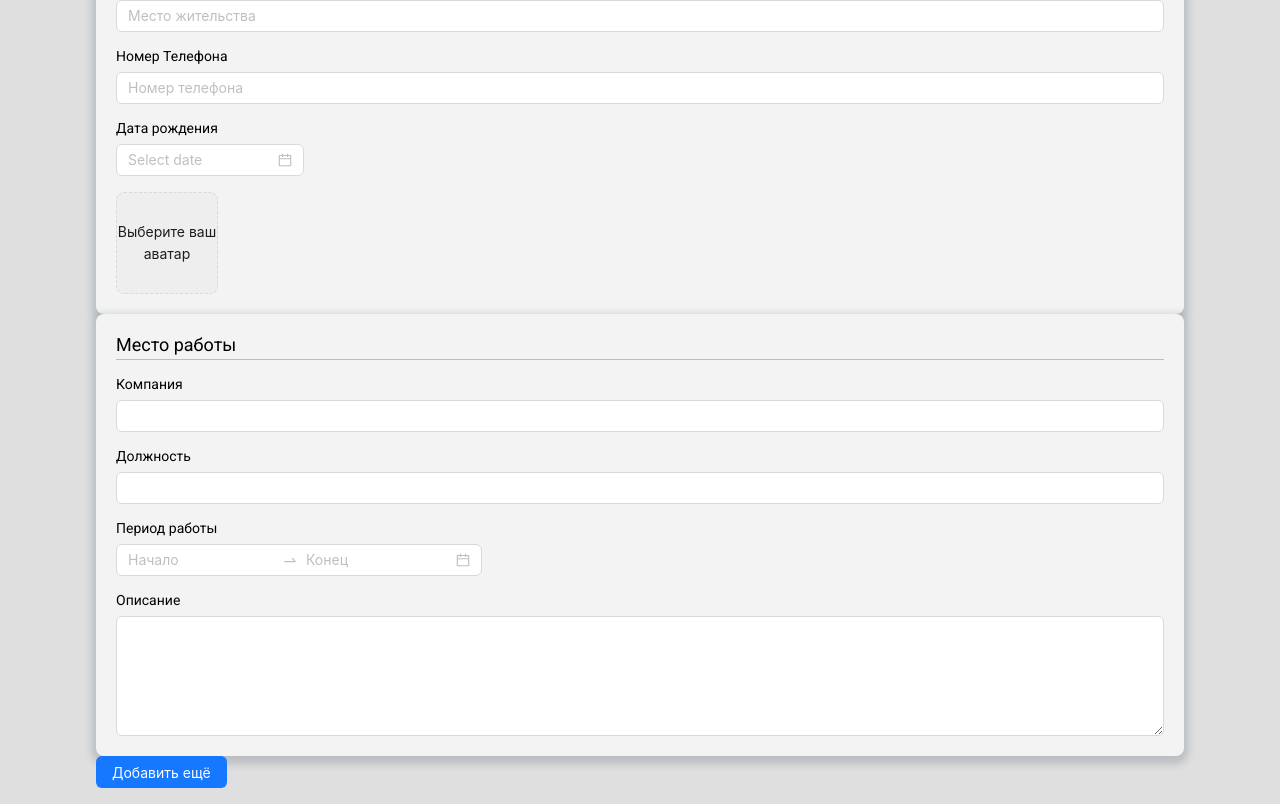
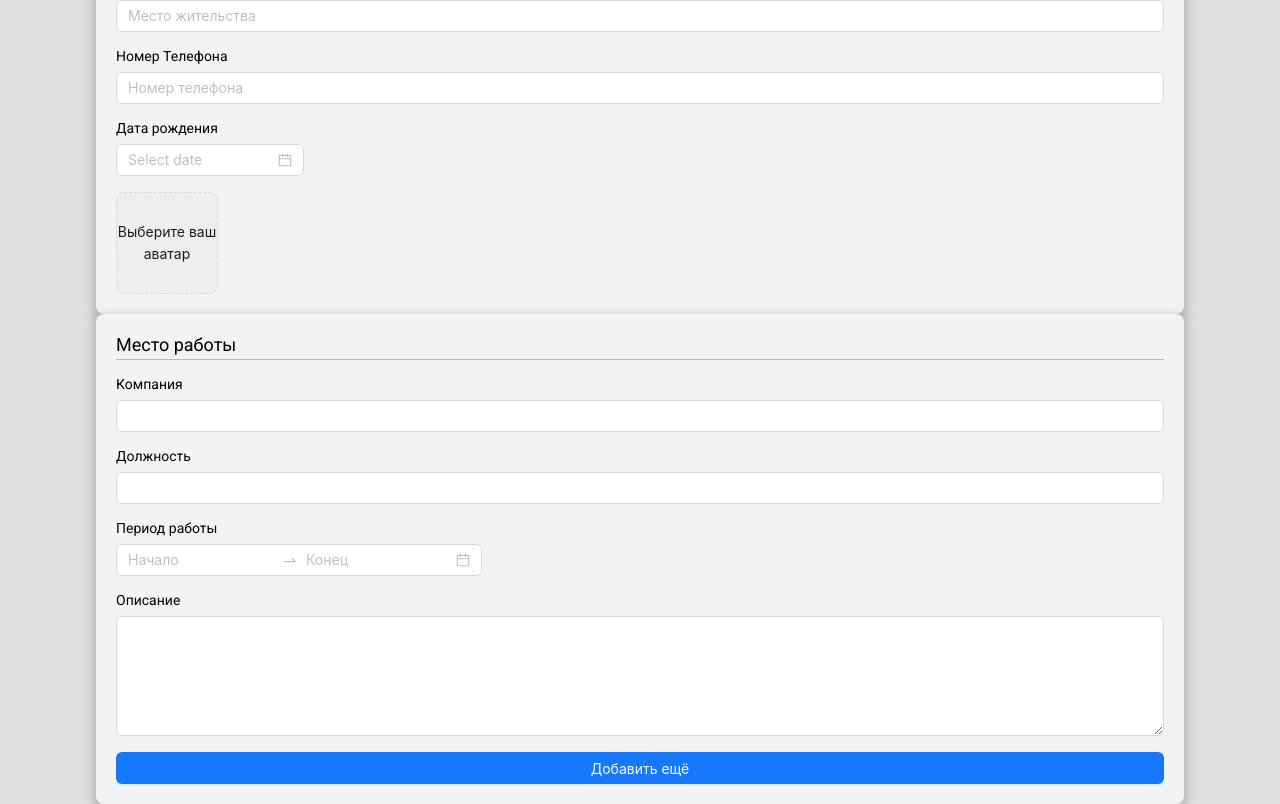
Before and after one commit to Oksana-Botsieva/Create-CV.2, a React (Create React App) app: page / in a window 1280 px wide. Shown: the part 223-1027 px from the top of the page. Built offline with nearby package versions, Linux system fonts and the light colour scheme.

Commit message:
Work Experience block under development

```diff
--- a/package.json
+++ b/package.json
@@ -1,7 +1,7 @@
 {
   "name": "my-app",
-  "homepage": "https://oksana-botsieva.github.io/Create-CV.2/",
   "version": "0.1.0",
+  "homepage": "https://Oksana-Botsieva.github.io/Create-CV.2",
   "private": true,
   "dependencies": {
     "@testing-library/jest-dom": "^5.17.0",
@@ -22,9 +22,9 @@
     "web-vitals": "^2.1.4"
   },
   "scripts": {
-    "start": "react-scripts start",
     "predeploy": "npm run build",
     "deploy": "gh-pages -d build",
+    "start": "react-scripts start",
     "build": "react-scripts build",
     "test": "react-scripts test",
     "eject": "react-scripts eject"
--- a/src/components/Experience/Experience.tsx
+++ b/src/components/Experience/Experience.tsx
@@ -3,55 +3,70 @@ import { Card } from "../Card/Card";
 import { Control } from "../ControlForm/Control";
 import { Button, DatePicker, Input } from "antd";
 import * as S from "./style";
+import { IExperience } from "../../types/experience";
+
+const { RangePicker } = DatePicker;
+
+const initialState: IExperience[] = [
+  {
+    id: Math.random(),
+    company: "",
+    position: "",
+    description: "",
+    date: [null, null],
+  },
+];
 
 const Experience: React.FC = () => {
-  const { RangePicker } = DatePicker;
   const { TextArea } = Input;
-  const [forms, setForms] = useState<number[]>([]);
-  const addForm = () => {
-    setForms([...forms, forms.length]);
+  const [forms, setForms] = useState<IExperience[]>(initialState);
+
+  const handleAddForm = () => {
+    setForms([
+      ...forms,
+      {
+        id: Math.random(),
+        company: "",
+        position: "",
+        description: "",
+        date: [null, null],
+      },
+    ]);
   };
 
-  const renderForm = (index: number) => (
-    <Card key={index}>
+  const handleDeleteForm = (index: number) => {
+    if (forms.length > 1) {
+      setForms(forms.filter((_, i) => i !== index));
+    }
+  };
+
+  const renderForm = (form: IExperience, index: number) => (
+    <Card key={form.id}>
       <S.ExperienceTitle>Место работы</S.ExperienceTitle>
       <Control label={"Компания"}>
-        <Input />
+        <Input value={form.company} />
       </Control>
       <Control label={"Должность"}>
-        <Input />
+        <Input value={form.position} />
       </Control>
       <Control label={"Период работы"}>
-        <RangePicker placeholder={["Начало", "Конец"]} />
+        <RangePicker placeholder={["Начало", "Конец"]} value={form.date} />
       </Control>
       <Control label={"Описание"}>
-        <TextArea rows={5} />
+        <TextArea rows={5} value={form.description} />
       </Control>
+      <Button onClick={handleAddForm} type={"primary"}>
+        Добавить ещё
+      </Button>
+      {forms.length > 1 && (
+        <Button onClick={() => handleDeleteForm(index)} type={"dashed"}>
+          Удалить
+        </Button>
+      )}
     </Card>
   );
-  return (
-    <>
-      <Card>
-        <S.ExperienceTitle>Место работы</S.ExperienceTitle>
-        <Control label={"Компания"}>
-          <Input />
-        </Control>
-        <Control label={"Должность"}>
-          <Input />
-        </Control>
-        <Control label={"Период работы"}>
-          <RangePicker placeholder={["Начало", "Конец"]} />
-        </Control>
-        <Control label={"Описание"}>
-          <TextArea rows={5} />
-        </Control>
-      </Card>
-      {forms.map((_, index) => renderForm(index))}
-      <Button onClick={addForm} type={"primary"}>
-        Добавить ещё
-      </Button>
-    </>
-  );
+
+  return <>{forms.map((form, index) => renderForm(form, index))}</>;
 };
 
 export { Experience };
--- /dev/null
+++ b/src/types/experience.ts
@@ -0,0 +1,9 @@
+import { Dayjs } from "dayjs";
+
+export interface IExperience {
+  id: number;
+  company: string;
+  position: string;
+  date: [Dayjs | null, Dayjs | null];
+  description: string;
+}
```
